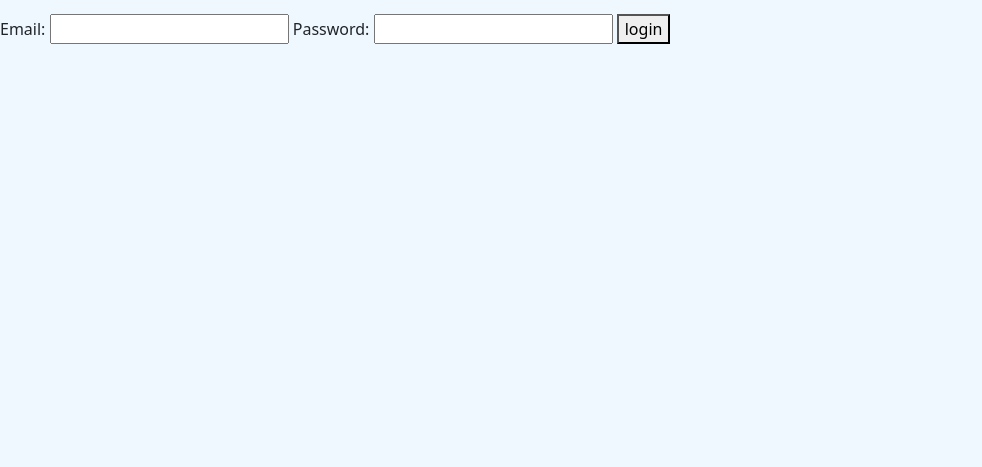
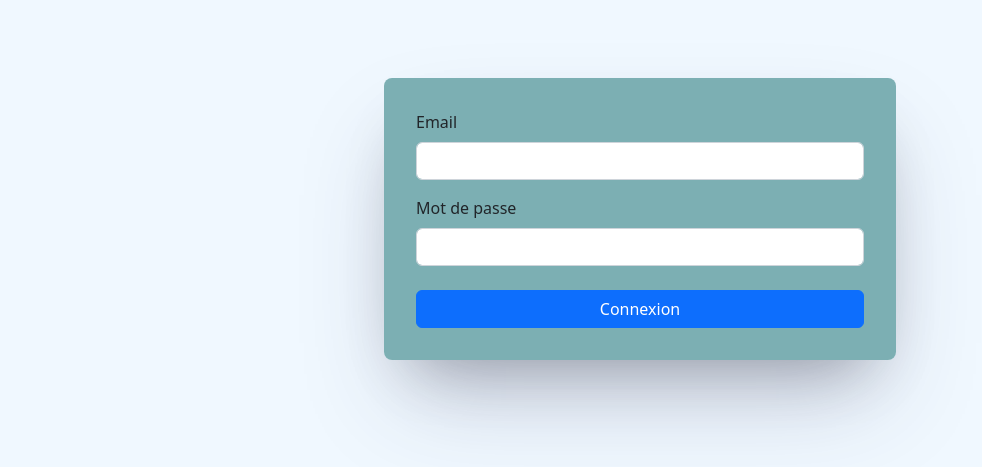
Before and after one commit to sebastien-violante/cdlp-planning, a Symfony app: template templates/login/index.html.twig in a window 1280 px wide. Shown: the part 56-523 px from the top of the page, without its empty margins (0-982 px from the left). Run offline with Twig, Linux system fonts and the light colour scheme; the template is opened without the code that fills it, so the values that code supplies are empty; some libraries are stand-ins or nearby versions.

Commit message:
login form and registration : first steps

```diff
--- a/public/_assets/css/styles.css
+++ b/public/_assets/css/styles.css
@@ -57,3 +57,14 @@ body {
    background-color: blueviolet;
    border-radius: 1em;
 }
+
+.login-form {
+   width: 40%;
+   background-color: rgba(95, 158, 160, 0.8);
+   min-width: 300px;
+   padding: 2em;
+   border-radius:0.5em;
+   margin: auto;
+   margin-top: 4em;
+   box-shadow: rgba(50, 50, 93, 0.25) 0px 50px 100px -20px, rgba(0, 0, 0, 0.3) 0px 30px 60px -30px;
+}
--- a/src/Controller/HomeController.php
+++ b/src/Controller/HomeController.php
@@ -9,7 +9,7 @@ use Symfony\Component\Routing\Annotation\Route;
 
 class HomeController extends AbstractController
 {
-    #[Route('/', name: 'app_home')]
+    #[Route('/home', name: 'app_home')]
     public function seeRentalSchedule(
         ClientRepository $clientRepository,
     ): Response
--- a/src/Controller/LoginController.php
+++ b/src/Controller/LoginController.php
@@ -9,14 +9,14 @@ use Symfony\Component\Security\Http\Authentication\AuthenticationUtils;
 
 class LoginController extends AbstractController
 {
-    #[Route('/login', name: 'app_login')]
+    #[Route('/', name: 'app_login')]
     public function index(AuthenticationUtils $authenticationUtils): Response
     {
         $error = $authenticationUtils->getLastAuthenticationError();
         $lastUsername = $authenticationUtils->getLastUsername();
         return $this->render('login/index.html.twig', [
-             'last_username' => $lastUsername,
-+            'error'         => $error,
+            'last_username' => $lastUsername,
+            'error'         => $error,
         ]);
     }
 }
--- a/templates/login/index.html.twig
+++ b/templates/login/index.html.twig
@@ -6,17 +6,19 @@
     {% if error %}
             <div>{{ error.messageKey|trans(error.messageData, 'security') }}</div>
     {% endif %}
-    <form action="{{ path('app_login') }}" method="post">
-        <label for="username">Email:</label>
-        <input type="text" id="username" name="_username" value="{{ last_username }}">
-
-        <label for="password">Password:</label>
-        <input type="password" id="password" name="_password">
-
-        {# If you want to control the URL the user is redirected to on success
-        <input type="hidden" name="_target_path" value="/account"> #}
+    <form class="login-form" action="{{ path('app_login') }}" method="post">
+        <div class="form-group">
+            <label class="form-label" for="username">Email</label>
+            <input class="form-control" type="text" id="username" name="_username" value="{{ last_username }}">
+        </div>
+        <div class="form-group mt-3">
+            <label class="form-label" for="password">Mot de passe</label>
+            <input class="form-control" type="password" id="password" name="_password">
+        </div>
+        {# If you want to control the URL the user is redirected to on success #}
+        <input type="hidden" name="app_home" value="/account">
         <input type="hidden" name="_csrf_token" value="{{ csrf_token('authenticate') }}">
-        <button type="submit">login</button>
+        <button class="btn btn-primary mt-4 w-100" type="submit">Connexion</button>
     </form>
 
 {% endblock %}
```
Also changed, not shown: src/Controller/RegistrationController.php (added, +42 -0 lines), templates/registration/index.html.twig (added, +20 -0 lines).
